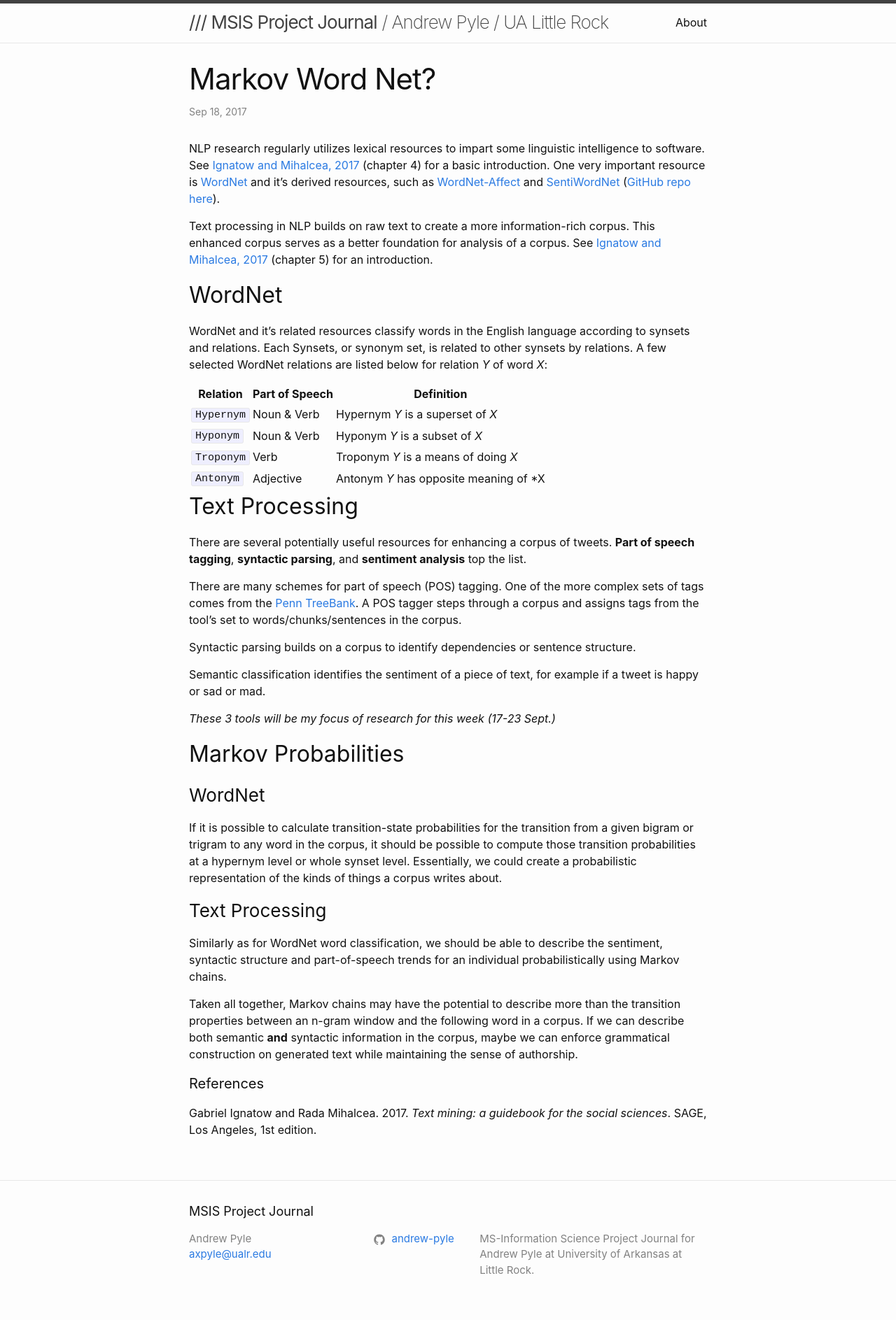
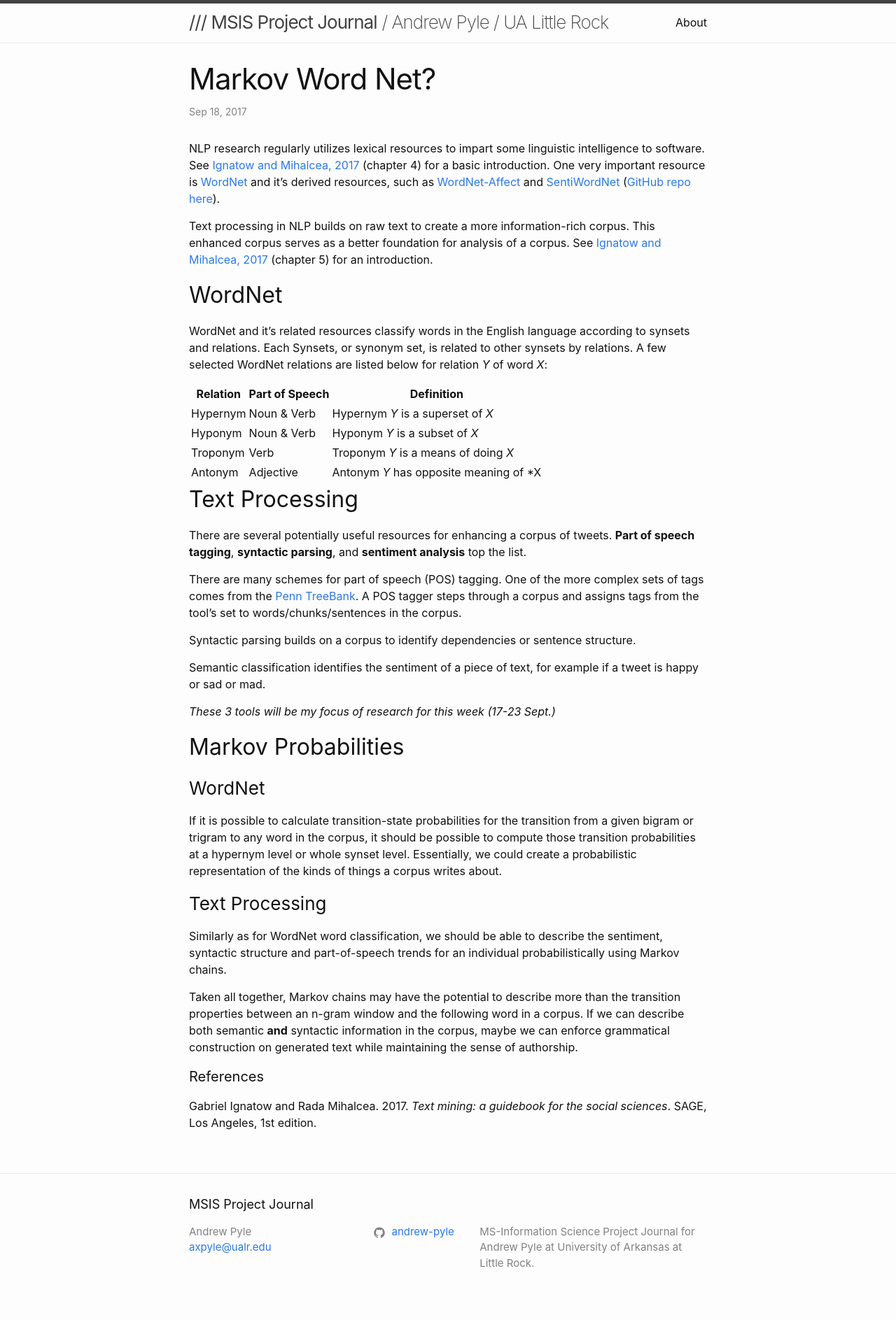
Before and after one commit to andrew-pyle/msis-journal, a Jekyll site: the page built from docs/_posts/2017-09-18-Word-Net.md, in a window 1280 px wide. Shown: the whole page at 70% size. Built offline with Jekyll 4.4.1, drawn with Linux system fonts in a browser that asks for light colours.

Commit message:
Remove `code` syntax from table

```diff
--- a/docs/_posts/2017-09-18-Word-Net.md
+++ b/docs/_posts/2017-09-18-Word-Net.md
@@ -12,12 +12,12 @@ Text processing in NLP builds on raw text to create a more information-rich corp
 
 WordNet and it's related resources classify words in the English language according to synsets and relations. Each Synsets, or synonym set, is related to other synsets by relations. A few selected WordNet relations are listed below for relation *Y* of word *X*:
 
-Relation | Part of Speech | Definition
--------- | -------------- | ----------
-`Hypernym` | Noun & Verb    | Hypernym *Y* is a superset of *X*
-`Hyponym`  | Noun & Verb    | Hyponym *Y* is a subset of *X*
-`Troponym` | Verb           | Troponym *Y* is a means of doing *X*
-`Antonym`  | Adjective      |  Antonym *Y* has opposite meaning of *X
+Relation   | Part of Speech | Definition
+---------- | -------------- | ----------
+Hypernym | Noun & Verb    | Hypernym *Y* is a superset of *X*
+Hyponym  | Noun & Verb    | Hyponym *Y* is a subset of *X*
+Troponym | Verb           | Troponym *Y* is a means of doing *X*
+Antonym  | Adjective      |  Antonym *Y* has opposite meaning of *X
 
 ## Text Processing
 
```
